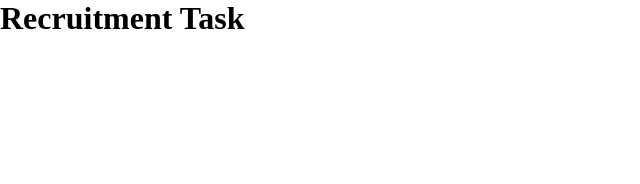
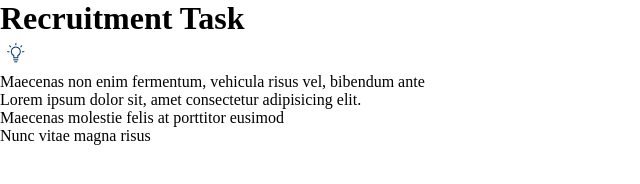
Before and after one commit to JoannaLapa/recrutiment-task, a plain HTML site: page index.html in a window 1280 px wide. Shown: the whole page, without its empty margins (0-640 px from the left). Drawn offline with Linux system fonts and the light colour scheme.

Commit message:
font attached, html structure done

```diff
--- a/index.html
+++ b/index.html
@@ -4,15 +4,59 @@
 <head>
     <meta charset="UTF-8">
     <meta name="viewport" content="width=device-width, initial-scale=1.0">
+    <link rel="preconnect" href="https://fonts.googleapis.com">
+    <link rel="preconnect" href="https://fonts.gstatic.com" crossorigin>
+    <link href="https://fonts.googleapis.com/css2?family=Noto+Sans+JP:wght@400&700&display=swap" rel="stylesheet">
+
     <title>Recruitment Task</title>
     <link rel="stylesheet" href="styles.css">
 </head>
 
 <body>
-<main>
-    <h1>Recruitment Task</h1>
+    <main>
+        <h1>Recruitment Task</h1>
 
-</main>
+        <div class="box-container">
+            <svg xmlns="http://www.w3.org/2000/svg" width="32" height="32" viewBox="0 0 32 32">
+                <g id="edu_ico" transform="translate(-206 -865)">
+                    <circle id="Ellipse_1996" data-name="Ellipse 1996" cx="16" cy="16" r="16"
+                        transform="translate(206 865)" fill="#fff" />
+                    <g id="Group_4525" data-name="Group 4525" transform="translate(-329.197 506.219)">
+                        <path id="Path_8932" data-name="Path 8932"
+                            d="M557.3,383.746h-5.018v-2.434a5.018,5.018,0,1,1,5.018,0Zm-4.015-1H556.3V380.7l.278-.139a4.015,4.015,0,1,0-3.567,0l.278.139Z"
+                            transform="translate(-3.776 -3.664)" fill="#003574" />
+                        <rect id="Rectangle_3394" data-name="Rectangle 3394" width="5.018" height="1.004"
+                            transform="translate(548.51 381.086)" fill="#003574" />
+                        <rect id="Rectangle_3395" data-name="Rectangle 3395" width="3.011" height="1.004"
+                            transform="translate(549.513 383.093)" fill="#003574" />
+                        <path id="Path_8933" data-name="Path 8933"
+                            d="M543.127,381.453h-.93a.97.97,0,0,0,.93,1h1.505v-1Z" transform="translate(0 -8.396)"
+                            fill="#003574" />
+                        <path id="Path_8934" data-name="Path 8934"
+                            d="M559.781,365.532v-.93a.969.969,0,0,0-1,.93v1.505h1Z" transform="translate(-8.259 0)"
+                            fill="#003574" />
+                        <path id="Path_8935" data-name="Path 8935"
+                            d="M547.695,369.678l-.67-.644A.969.969,0,0,0,547,370.4l1.085,1.044.7-.724Z"
+                            transform="translate(-2.257 -2.208)" fill="#003574" />
+                        <path id="Path_8936" data-name="Path 8936"
+                            d="M573.688,381.453h.929a.969.969,0,0,1-.929,1h-1.506v-1Z"
+                            transform="translate(-14.938 -8.396)" fill="#003574" />
+                        <path id="Path_8937" data-name="Path 8937"
+                            d="M569.5,369.678l.67-.644a.969.969,0,0,1,.027,1.368l-1.084,1.044-.7-.724Z"
+                            transform="translate(-13.062 -2.208)" fill="#003574" />
+                    </g>
+                </g>
+            </svg>
+            <div class="list-container">
+                <p>Maecenas non enim fermentum, vehicula risus vel, bibendum ante</p>
+                <ul>
+                    <li>Lorem ipsum dolor sit, amet consectetur adipisicing elit.</li>
+                    <li>Maecenas molestie felis at porttitor eusimod</li>
+                    <li>Nunc vitae magna risus</li>
+                </ul>
+            </div>
+        </div>
+    </main>
     <script src="index.js"></script>
 </body>
 
```
